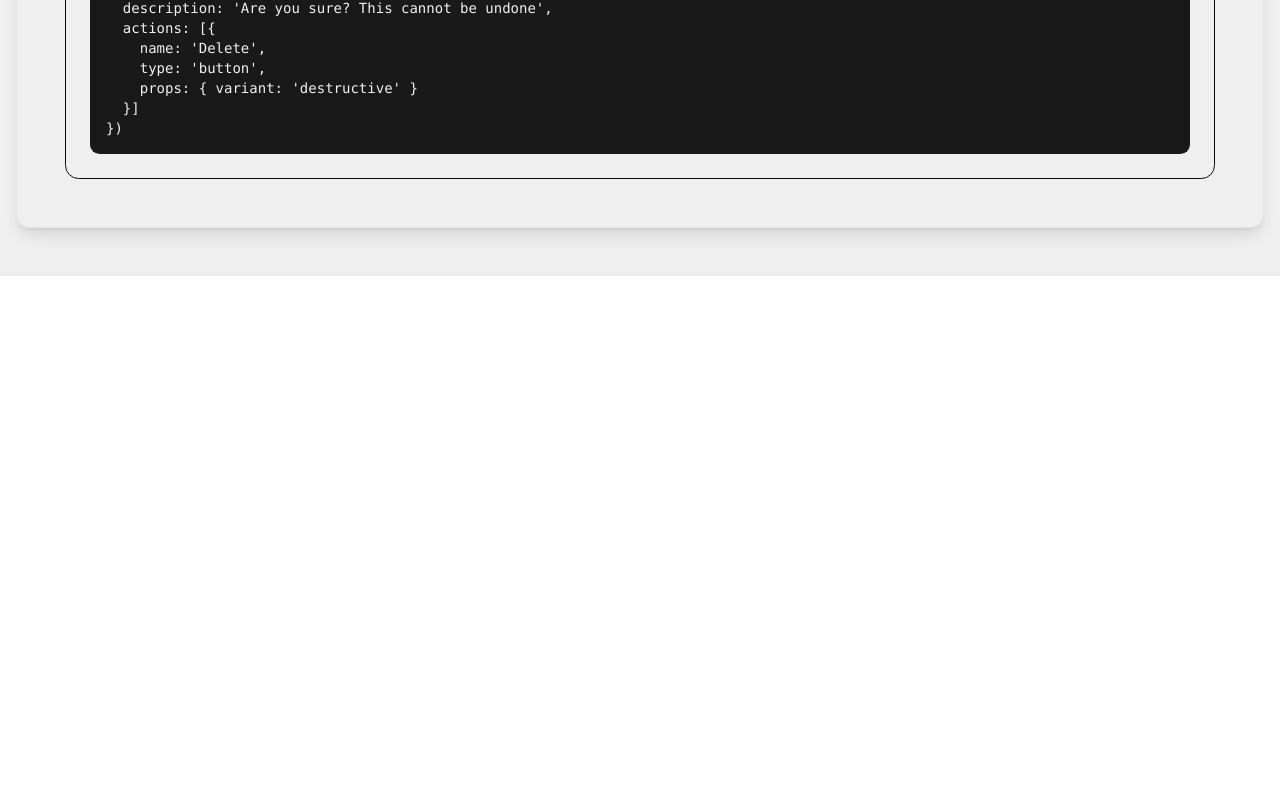
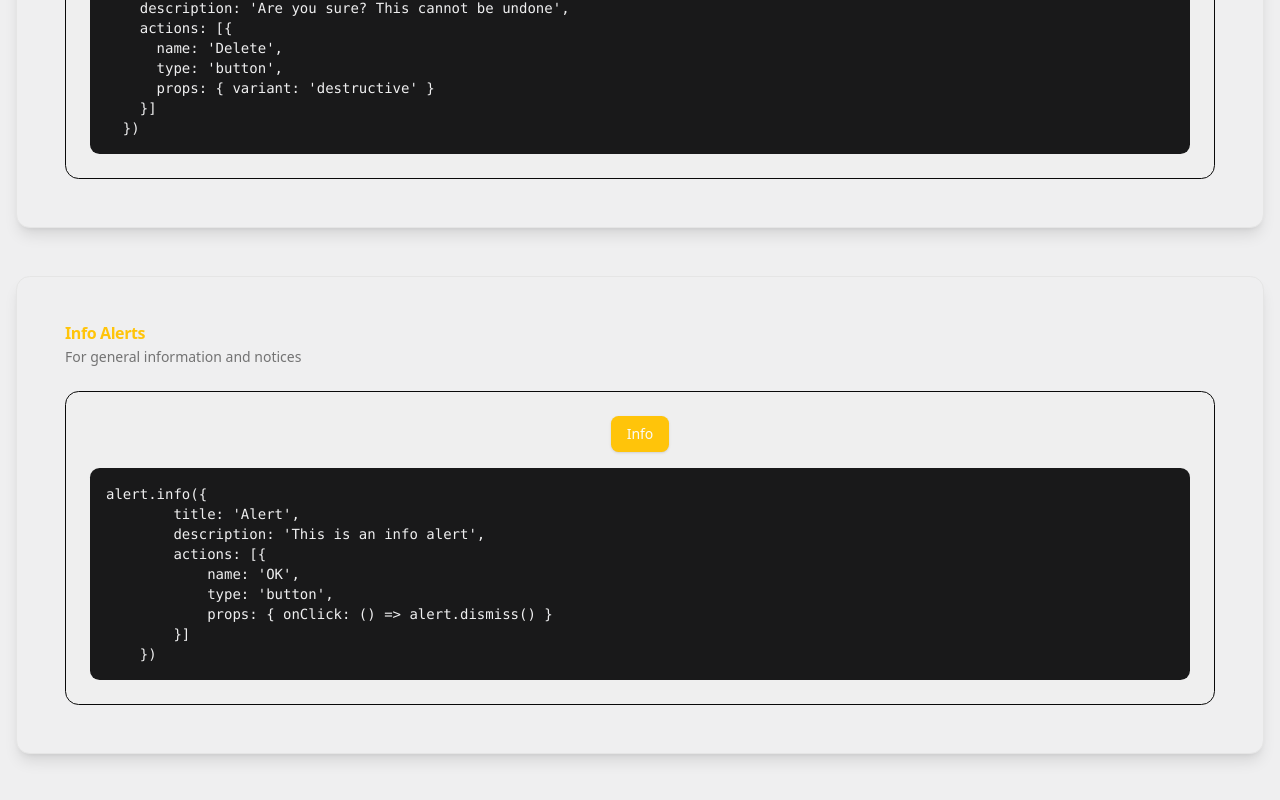
Before and after one commit to Phyo-Alpha/Alert-Dialog, a React (Vite) app: page / in a window 1280 px wide. Shown: the part 1934-2734 px from the top of the page. Before the commit the page ends 2210 px from the top, so only its background shows below. Built offline with nearby package versions, Linux system fonts and the light colour scheme.

Commit message:
general refactoring and adding info alert

```diff
--- a/src/App.tsx
+++ b/src/App.tsx
@@ -1,13 +1,15 @@
 import { Card, CardHeader, CardTitle, CardDescription, CardContent } from "@/components/ui/card";
 import { CodeBlock } from "@/components/ui/code";
 import { H1, P } from "@/components/ui/typography";
-import SuccessAlertDemo from "./demo/success-alert";
-import ErrorAlertDemo from "./demo/error-alert";
-import GuardAlertDemo from "./demo/guard-alert";
+import Github from "./components/github";
+import { demoItems } from "./constants";
+import DemoCard from "./components/demo-card";
 
 function App() {
   return (
-    <div className="demo-container">
+    <main>
+      <Github />
+      <nav className="demo-container">
         <header className="demo-header">
           <H1 className="mb-4">Alert Dialog Library</H1>
           <P className="text-muted-foreground max-w-2xl mx-auto">
@@ -38,7 +40,7 @@ function App() {
             <CardHeader>
               <CardTitle>📦 Installation</CardTitle>
               <CardDescription>Get started quickly</CardDescription>
-          </CardHeader>~
+            </CardHeader>
             <CardContent className="px-2">
               <CodeBlock className="code-block w-80">
                 npm install @phyo-alpha/alert-dialog
@@ -61,74 +63,14 @@ function App() {
         </section>
 
         <section className="space-y-12">
-        <Card className="component-card">
-          <CardHeader>
-            <CardTitle className="text-success">Success Alerts</CardTitle>
-            <CardDescription>Positive feedback and confirmations</CardDescription>
-          </CardHeader>
-          <CardContent>
-            <div className="preview-section">
-              <SuccessAlertDemo />
-              <CodeBlock className="code-block">
-                {`alert.success({
-  title: 'Success',
-  description: 'Operation completed successfully',
-  icon: <CheckCircle />,
-})`}
-              </CodeBlock>
-            </div>
-          </CardContent>
-        </Card>
-
-        <Card className="component-card">
-          <CardHeader>
-            <CardTitle className="text-destructive">Error Alerts</CardTitle>
-            <CardDescription>Error notifications and exceptions</CardDescription>
-          </CardHeader>
-          <CardContent>
-            <div className="preview-section">
-              <ErrorAlertDemo />
-              <CodeBlock className="code-block">
-                {`alert.error({
-    title: 'Error',
-    description: 'Failed to process request',
-    ApiError: {
-        status: 500,
-        data: {
-            message: 'Internal server error',
-            statusCode: 500
-        }
-    }
-})`}
-              </CodeBlock>
-            </div>
-          </CardContent>
-        </Card>
-
-        <Card className="component-card">
-          <CardHeader>
-            <CardTitle className="text-pending">Guard Alerts</CardTitle>
-            <CardDescription>Destructive action confirmations</CardDescription>
-          </CardHeader>
-          <CardContent>
-            <div className="preview-section">
-              <GuardAlertDemo />
-              <CodeBlock className="code-block">
-                {`alert.guard({
-  title: 'Confirm',
-  description: 'Are you sure? This cannot be undone',
-  actions: [{
-    name: 'Delete',
-    type: 'button',
-    props: { variant: 'destructive' }
-  }]
-})`}
-              </CodeBlock>
-            </div>
-          </CardContent>
-        </Card>
+          {demoItems.map((item) => (
+            <DemoCard
+              {...item}
+            />
+          ))}
         </section>
-    </div>
+      </nav>
+    </main>
   );
 }
 
--- a/src/components/alert-dialog.tsx
+++ b/src/components/alert-dialog.tsx
@@ -1,10 +1,10 @@
 import { Button } from "@/components/ui/button";
 import { Dialog, DialogContent, DialogDescription, DialogTitle } from "@/components/ui/dialog";
-import { TriangleAlert } from "lucide-react";
+import { TriangleAlert, Info } from "lucide-react";
 import { useEffect } from "react";
 import { cn } from "@/lib/utils";
 import { useProgress } from "@/hooks/use-progress";
-import { useAlert } from "@/hooks/use-alert";
+import { AlertActionType, useAlert } from "@/hooks/use-alert";
 
 const AlertDialog = () => {
     const { alert } = useAlert();
@@ -15,24 +15,25 @@ const AlertDialog = () => {
         duration: 1000,
     });
 
-    // Start/reset progress when alert.open changes
     useEffect(() => {
         if (alert.open) {
-            start();
+            start()
         } else {
-            reset();
+            reset()
         }
     }, [alert.open, start, reset]);
 
-    const progressBarColor = modelType === 'SUCCESS_ALERT' ? 'bg-success' :
-        modelType === 'ERROR_ALERT' ? 'bg-destructive' :
-            modelType === 'GUARD_ALERT' ? 'bg-destructive' : 'bg-success';
+    const progressBarColor = modelType ? {
+        'SUCCESS_ALERT': 'bg-success',
+        'ERROR_ALERT': 'bg-destructive',
+        'GUARD_ALERT': 'bg-destructive',
+        'INFO_ALERT': 'bg-info'
+    }[modelType] : 'bg-success';
 
     return (
         <Dialog {...props}>
             <DialogContent className="w-full max-w-[600px] p-0 pb-6" close={() => alert.dismiss()}>
                 <div className="flex flex-col items-center gap-6 relative">
-                    {/* Progress Bar */}
                     <div className="w-full h-1 bg-background">
                         <div
                             className={cn("h-full transition-all duration-1000 ease-linear", progressBarColor)}
@@ -42,111 +43,101 @@ const AlertDialog = () => {
                     {modelType === 'SUCCESS_ALERT' && <SuccessAlert />}
                     {modelType === 'ERROR_ALERT' && <ErrorAlert />}
                     {modelType === 'GUARD_ALERT' && <GuardAlert />}
+                    {modelType === 'INFO_ALERT' && <InfoAlert />}
                 </div>
             </DialogContent>
         </Dialog>
     );
 };
 
-function SuccessAlert() {
+const renderActions = (actions: AlertActionType[]) => (
+    <div className="flex flex-col gap-2">
+        {actions?.map((action, i) => action.type === 'link' ? (
+            <a key={i} {...action.props} className="text-center text-sm text-accent">
+                {action.name}
+            </a>
+        ) : (
+            <Button key={i} size="lg" {...action.props}>
+                {action.name}
+            </Button>
+        ))}
+    </div>
+);
+
+const SuccessAlert = () => {
     const { alert } = useAlert();
-    const { modelType } = alert
+    if (alert.modelType !== 'SUCCESS_ALERT') return null;
 
-
-    if (modelType !== 'SUCCESS_ALERT') return null
-
-    const { title, description, icon, actions } = alert
+    const { title, description, icon, actions } = alert;
 
     return (
         <>
             {icon}
             <DialogTitle className="font-bold text-2xl uppercase">{title}</DialogTitle>
             <DialogDescription className="text-sm text-muted-foreground">{description}</DialogDescription>
-            <div className="flex flex-col gap-2">
-                {actions?.map((action, i) => {
-                    if (action.type === 'link') {
-                        return (
-                            <a key={i} {...action.props} className="text-center text-sm text-accent">
-                                {action.name}
-                            </a>
-                        )
-                    }
-                    return (
-                        <Button key={i} size="lg" {...action.props}>
-                            {action.name}
-                        </Button>
-                    )
-                })}
-            </div>
+            {actions && renderActions(actions)}
         </>
-    )
-}
+    );
+};
 
-function ErrorAlert() {
-    const { alert } = useAlert()
+const ErrorAlert = () => {
+    const { alert } = useAlert();
+    if (alert.modelType !== 'ERROR_ALERT') return null;
 
-    const { modelType } = alert
-
-    if (modelType !== 'ERROR_ALERT') return null
-
-    const { ApiError: error, icon, actions } = alert
+    const { ApiError: error, icon, actions } = alert;
 
     return (
         <>
             {icon ?? <TriangleAlert className="text-destructive size-20" />}
-            <DialogTitle className="font-bold text-2xl uppercase text-destructive">{error?.status ?? 'ERROR!'}</DialogTitle>
-            <DialogDescription className="text-sm">{error?.data.message ?? 'INTERNAL SERVER ERROR!'}</DialogDescription>
-            <div className="flex flex-col">
-                {actions?.map((action, i) => {
-                    if (action.type === 'link') {
-                        return (
-                            <a key={i} {...action.props}>
-                                {action.name}
-                            </a>
-                        )
-                    }
-                    return (
-                        <Button key={i}  {...action.props}>
-                            {action.name}
-                        </Button>
-                    )
-                })}
-            </div>
+            <DialogTitle className="font-bold text-2xl uppercase text-destructive">
+                {error?.status ?? 'ERROR!'}
+            </DialogTitle>
+            <DialogDescription className="text-sm">
+                {error?.data.message ?? 'INTERNAL SERVER ERROR!'}
+            </DialogDescription>
+            {actions && renderActions(actions)}
         </>
-    )
-}
+    );
+};
 
-function GuardAlert() {
-    const { alert } = useAlert()
+const GuardAlert = () => {
+    const { alert } = useAlert();
+    if (alert.modelType !== 'GUARD_ALERT') return null;
 
-    const { modelType } = alert
+    const { title, description, icon, actions } = alert;
 
-    if (modelType !== 'GUARD_ALERT') return null
-
-    const { title, description, icon, actions } = alert
     return (
         <>
             {icon ?? <TriangleAlert className="text-destructive size-20" />}
-            <DialogTitle className="font-bold text-2xl uppercase text-destructive">{title ?? 'WARNING!'}</DialogTitle>
-            <DialogDescription className="text-sm text-muted-foreground">{description ?? 'The following action is dangerous. Are you sure?'}</DialogDescription>
-            <div className="flex flex-col">
-                {actions?.map((action, i) => {
-                    if (action.type === 'link') {
-                        return (
-                            <a key={i} {...action.props}>
-                                {action.name}
-                            </a>
-                        )
-                    }
-                    return (
-                        <Button key={i} {...action.props} variant="destructive">
-                            {action.name}
-                        </Button>
-                    )
-                })}
-            </div>
+            <DialogTitle className="font-bold text-2xl uppercase text-destructive">
+                {title ?? 'WARNING!'}
+            </DialogTitle>
+            <DialogDescription className="text-sm text-muted-foreground">
+                {description ?? 'The following action is dangerous. Are you sure?'}
+            </DialogDescription>
+            {actions && renderActions(actions)}
         </>
-    )
-}
+    );
+};
+
+const InfoAlert = () => {
+    const { alert } = useAlert();
+    if (alert.modelType !== 'INFO_ALERT') return null;
+
+    const { title, description, icon, actions } = alert;
+
+    return (
+        <>
+            {icon ?? <Info className="text-info size-20" />}
+            <DialogTitle className="font-bold text-2xl uppercase text-info">
+                {title ?? 'INFORMATION'}
+            </DialogTitle>
+            <DialogDescription className="text-sm text-muted-foreground">
+                {description ?? 'Additional information about this action'}
+            </DialogDescription>
+            {actions && renderActions(actions)}
+        </>
+    );
+};
 
 export default AlertDialog;
--- /dev/null
+++ b/src/components/demo-card.tsx
@@ -0,0 +1,31 @@
+import React from 'react';
+import { Card, CardHeader, CardTitle, CardDescription, CardContent } from './ui/card';
+import { CodeBlock } from './ui/code';
+
+interface DemoCardProps {
+    title: string;
+    description: string;
+    demoComponent: React.ReactNode;
+    codeSnippet: string;
+    titleClassName?: string;
+}
+const DemoCard = ({ title, description, demoComponent, codeSnippet, titleClassName }: DemoCardProps) => {
+    return (
+        <Card className="component-card">
+            <CardHeader>
+                <CardTitle className={titleClassName}>{title}</CardTitle>
+                <CardDescription>{description}</CardDescription>
+            </CardHeader>
+            <CardContent>
+                <div className="preview-section">
+                    {demoComponent}
+                    <CodeBlock className="code-block">
+                        {codeSnippet}
+                    </CodeBlock>
+                </div>
+            </CardContent>
+        </Card>
+    );
+};
+
+export default DemoCard;
--- /dev/null
+++ b/src/constants/index.tsx
@@ -0,0 +1,69 @@
+import ErrorAlert from "@/demo/error-alert";
+import GuardAlert from "@/demo/guard-alert";
+import InfoAlert from "@/demo/info-alert";
+import SuccessAlertDemo from "@/demo/success-alert";
+
+export const demoItems = [
+  {
+    id: 'success',
+    title: 'Success Alerts',
+    description: 'Positive feedback and confirmations',
+    demoComponent: <SuccessAlertDemo />,
+    codeSnippet: `alert.success({
+    title: 'Success',
+    description: 'Operation completed successfully',
+    icon: <CheckCircle />,
+  })`,
+    titleClassName: 'text-success',
+  },
+  {
+    id: 'error',
+    title: 'Error Alerts',
+    description: 'Error notifications and exceptions',
+    demoComponent: <ErrorAlert />,
+    codeSnippet: `alert.error({
+    title: 'Error',
+    description: 'Failed to process request',
+    ApiError: {
+      status: 500,
+      data: {
+        message: 'Internal server error',
+        statusCode: 500
+      }
+    }
+  })`,
+    titleClassName: 'text-destructive',
+  },
+  {
+    id: 'guard',
+    title: 'Guard Alerts',
+    description: 'Destructive action confirmations',
+    demoComponent: <GuardAlert />,
+    codeSnippet: `alert.guard({
+    title: 'Confirm',
+    description: 'Are you sure? This cannot be undone',
+    actions: [{
+      name: 'Delete',
+      type: 'button',
+      props: { variant: 'destructive' }
+    }]
+  })`,
+    titleClassName: 'text-destructive',
+  },
+  {
+    id: 'info',
+    title: 'Info Alerts',
+    description: 'For general information and notices',
+    demoComponent: <InfoAlert />,
+    codeSnippet: `alert.info({
+        title: 'Alert',
+        description: 'This is an info alert',
+        actions: [{
+            name: 'OK',
+            type: 'button',
+            props: { onClick: () => alert.dismiss() }
+        }]
+    })`,
+    titleClassName: 'text-info',
+  },
+];
--- /dev/null
+++ b/src/demo/info-alert.tsx
@@ -0,0 +1,26 @@
+import { Button } from "@/components/ui/button"
+import { AlertDialogProps, useAlert } from "@/hooks/use-alert"
+
+export default function InfoAlert() {
+    const { alert } = useAlert()
+
+    const infoAlert: AlertDialogProps = {
+        title: 'Alert',
+        description: 'This is an info alert',
+        actions: [{
+            name: 'OK',
+            type: 'button',
+            props: { onClick: () => alert.dismiss() }
+        }]
+    }
+
+    function showGuardAlert() {
+        alert.info(infoAlert)
+    }
+
+    return (
+        <Button variant="default" className="bg-info" onClick={showGuardAlert}>
+            Info
+        </Button>
+    )
+}
--- a/src/globals.css
+++ b/src/globals.css
@@ -10,6 +10,7 @@
   --color-destructive: hsl(0 100% 50%);
   --color-pending: hsl(45.6 100% 52%);
   --color-accent: hsl(240 3% 20%);
+  --color-info: var(--color-pending);
 }
 
 :root {
```
Also changed, not shown: src/components/github.tsx (added, +13 -0 lines). Lines whose indentation alone changed are shown as unchanged.
